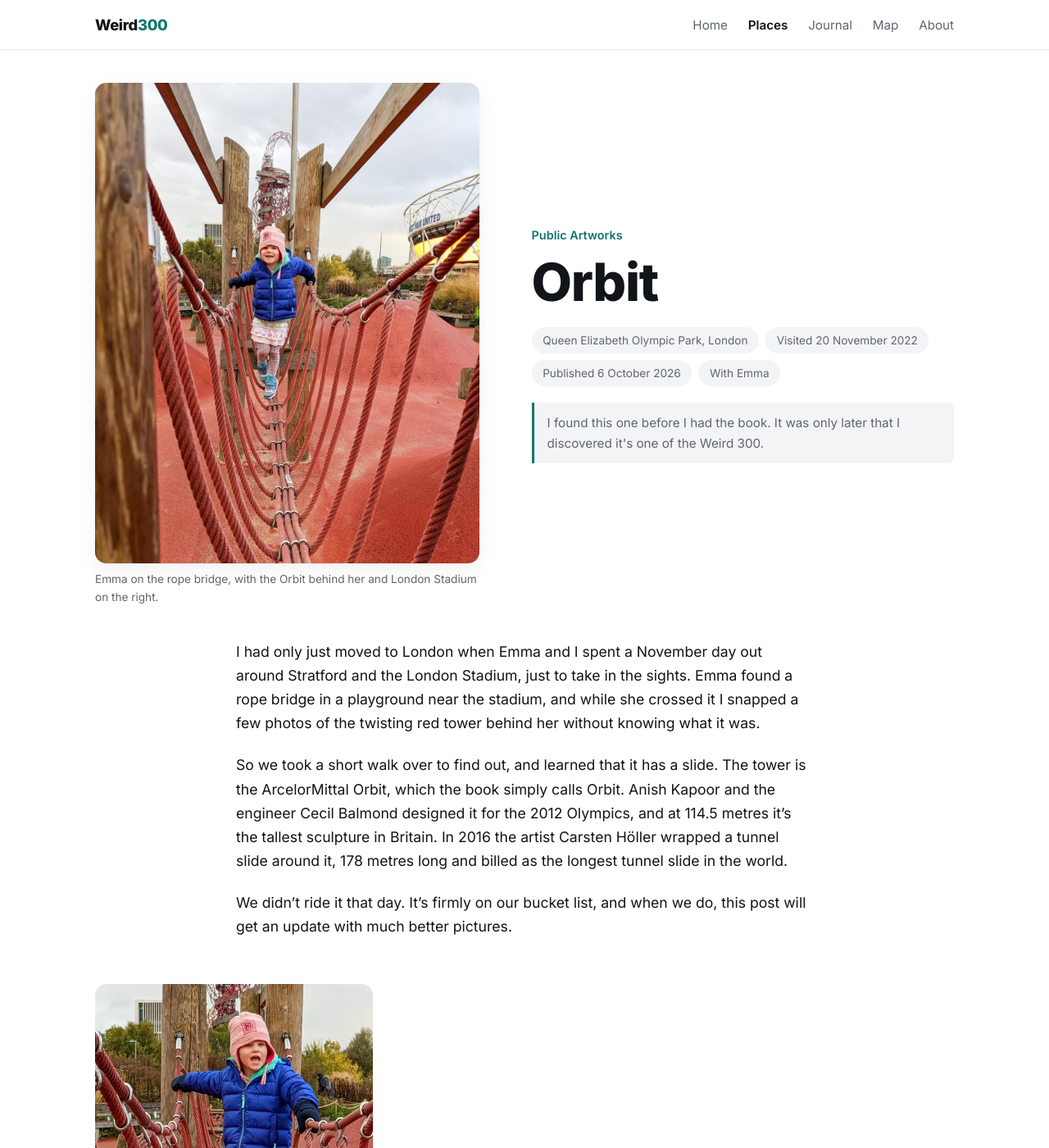
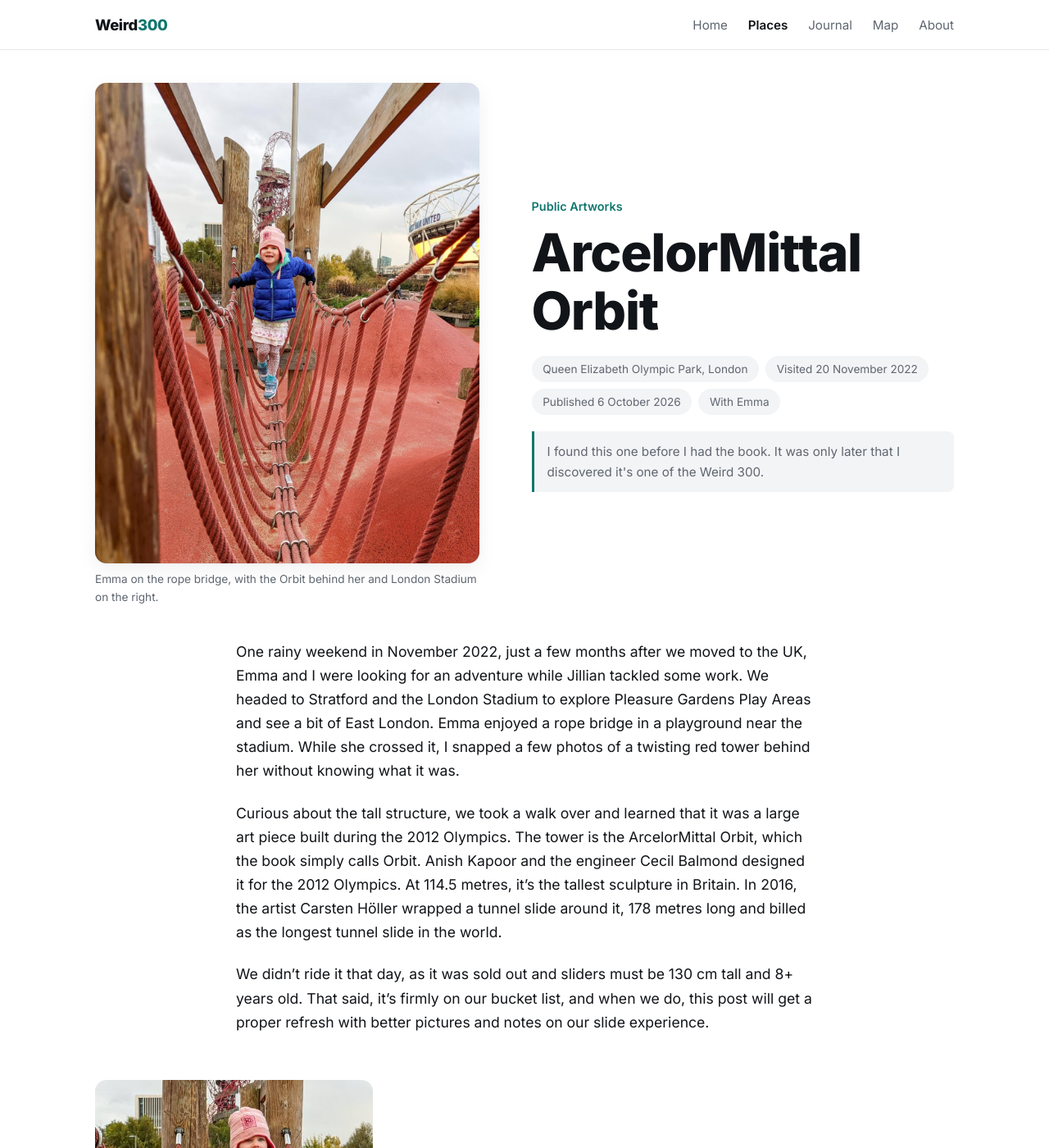
Before and after one commit to tchingos/weird300, a Jekyll site: the page built from _places/orbit.md, in a window 1280 px wide and 1400 px high. Shown: the whole window at 82% size. Built offline with Jekyll 4.4.1, drawn with Linux system fonts in a browser that asks for light colours.

Commit message:
ArcelorMittal Orbit: Tim's own text and full name
Co-Authored-By: Claude Opus 5.5 (1M context) <noreply@anthropic.com>

```diff
--- a/_places/orbit.md
+++ b/_places/orbit.md
@@ -1,5 +1,5 @@
 ---
-title: Orbit
+title: ArcelorMittal Orbit
 category: Public Artworks
 region: Queen Elizabeth Olympic Park, London
 visited: 2022-11-20
@@ -10,7 +10,7 @@ book_page: null
 lat: 51.53806
 lng: -0.01222
 before_book: true
-summary: A tall red tangle Emma and I spotted from a Stratford playground, and only later learned had a slide wrapped around it.
+summary: A rainy November day out with Emma in Stratford, and a twisting red tower that turned out to have a slide wrapped around it.
 photos:
 - file: 01.jpg
   shape: portrait
@@ -21,8 +21,8 @@ photos:
   caption: Crossing the bridge, with the Orbit's red loops overhead.
 ---
 
-I had only just moved to London when Emma and I spent a November day out around Stratford and the London Stadium, just to take in the sights. Emma found a rope bridge in a playground near the stadium, and while she crossed it I snapped a few photos of the twisting red tower behind her without knowing what it was.
+One rainy weekend in November 2022, just a few months after we moved to the UK, Emma and I were looking for an adventure while Jillian tackled some work. We headed to Stratford and the London Stadium to explore Pleasure Gardens Play Areas and see a bit of East London. Emma enjoyed a rope bridge in a playground near the stadium. While she crossed it, I snapped a few photos of a twisting red tower behind her without knowing what it was.
 
-So we took a short walk over to find out, and learned that it has a slide. The tower is the ArcelorMittal Orbit, which the book simply calls Orbit. Anish Kapoor and the engineer Cecil Balmond designed it for the 2012 Olympics, and at 114.5 metres it's the tallest sculpture in Britain. In 2016 the artist Carsten Höller wrapped a tunnel slide around it, 178 metres long and billed as the longest tunnel slide in the world.
+Curious about the tall structure, we took a walk over and learned that it was a large art piece built during the 2012 Olympics. The tower is the ArcelorMittal Orbit, which the book simply calls Orbit. Anish Kapoor and the engineer Cecil Balmond designed it for the 2012 Olympics. At 114.5 metres, it’s the tallest sculpture in Britain. In 2016, the artist Carsten Höller wrapped a tunnel slide around it, 178 metres long and billed as the longest tunnel slide in the world.
 
-We didn't ride it that day. It's firmly on our bucket list, and when we do, this post will get an update with much better pictures.
+We didn’t ride it that day, as it was sold out and sliders must be 130 cm tall and 8+ years old. That said, it’s firmly on our bucket list, and when we do, this post will get a proper refresh with better pictures and notes on our slide experience.
```
